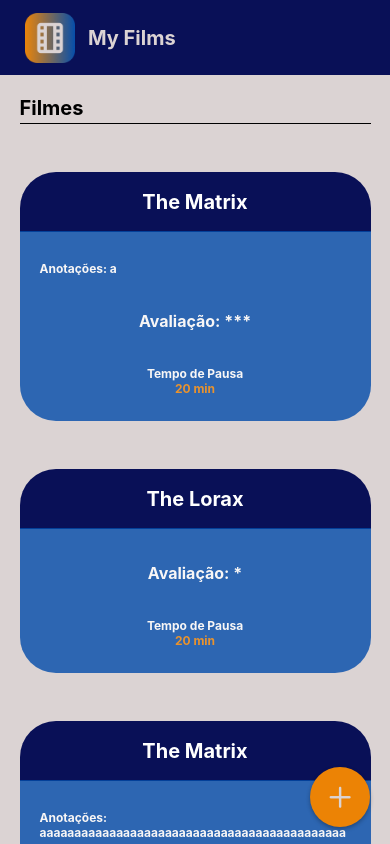
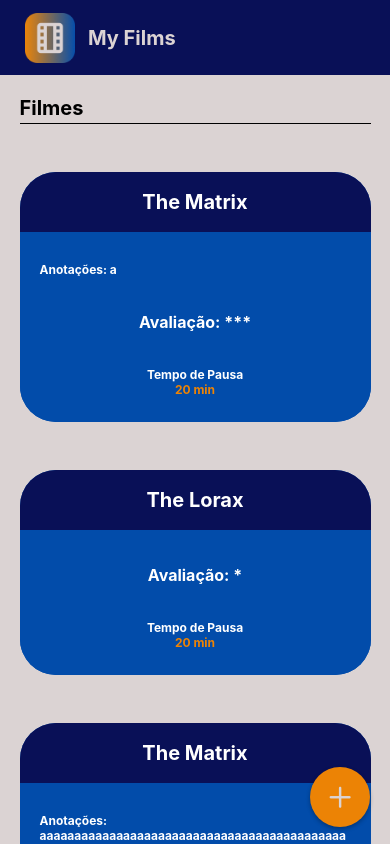
Before and after one commit to AbadeMTH/MyFilms, a React Native app: screen / in a window 390 px wide. Built offline with nearby package versions, Linux system fonts and the light colour scheme.

Commit message:
Add elevation on card

```diff
--- a/src/components/card/style.js
+++ b/src/components/card/style.js
@@ -3,8 +3,11 @@
 export const stylesCard = StyleSheet.create({
     card: {
         width: "90%",
+        backgroundColor: "#024CAA",
         marginTop: 32,
         marginBottom: 16,
+        borderRadius: 36,
+        elevation: 10,
     },
     cardHeader: {
         backgroundColor: "#091057",
@@ -22,9 +25,7 @@
     },
 
     cardContentNotes: {
-        marginTop: -1,
         backgroundColor: "#024CAA",
-        opacity: 0.8,
         borderBottomLeftRadius: 36,
         borderBottomRightRadius: 36,
         paddingLeft: 20,
@@ -34,16 +35,13 @@
         justifyContent: "space-between",
     },
     cardContent: {
-        marginTop: -1,
         backgroundColor: "#024CAA",
-        opacity: 0.8,
         borderBottomLeftRadius: 36,
         borderBottomRightRadius: 36,
         justifyContent: "center",
         alignContent: "center",
         paddingLeft: 20,
         paddingRight: 20,
-
         paddingBottom: 10,
     },
     notes: {
@@ -57,12 +55,12 @@
         color: "#fff",
         fontWeight: "bold",
         marginBottom: 35,
-        marginTop: 35
+        marginTop: 35,
     },
     footer: {
         justifyContent: "center",
         alignItems: "center",
-        marginBottom: 15
+        marginBottom: 15,
     },
     timeText: {
         color: "#fff",
```
Also changed, not shown: src/components/card/card.js (indentation only).
